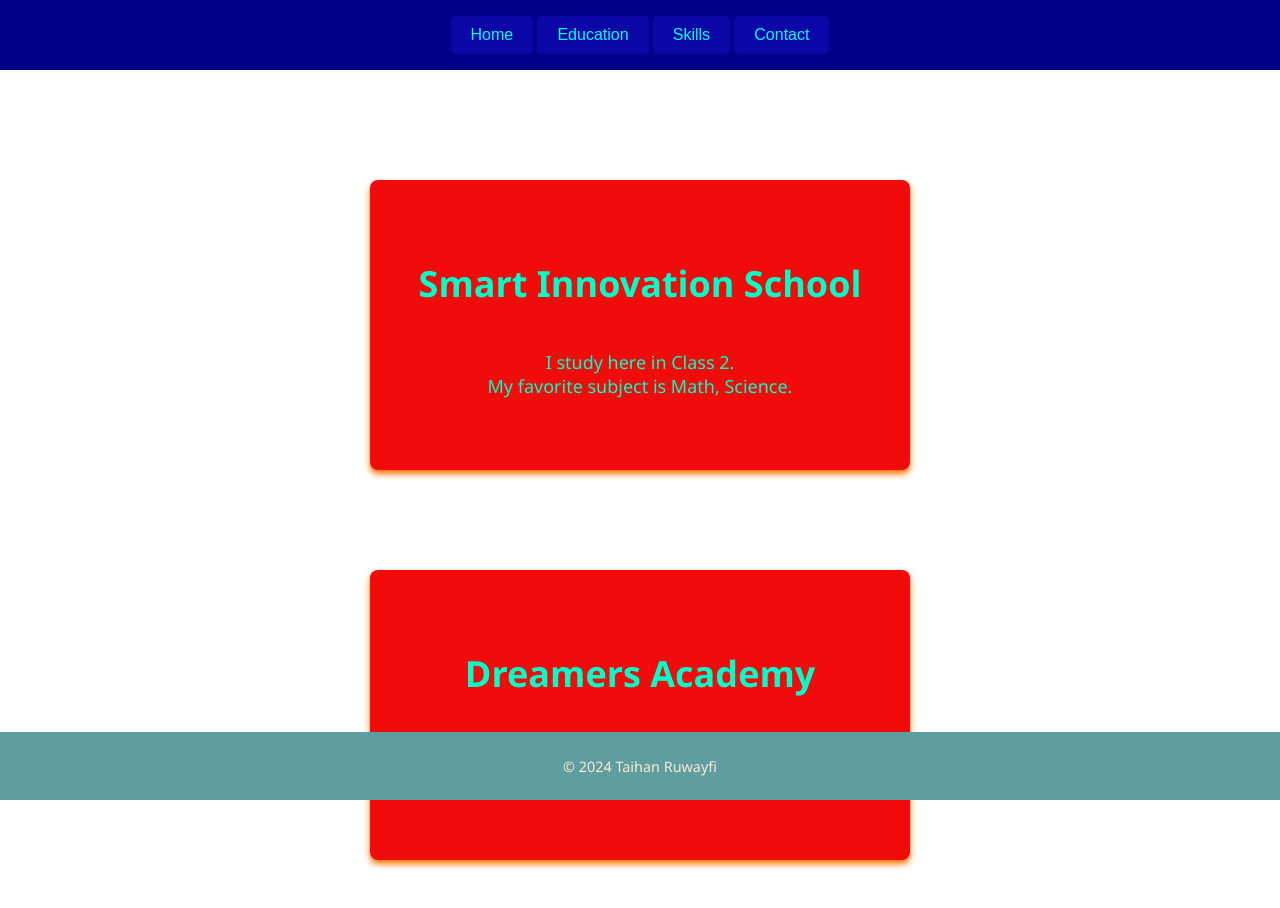
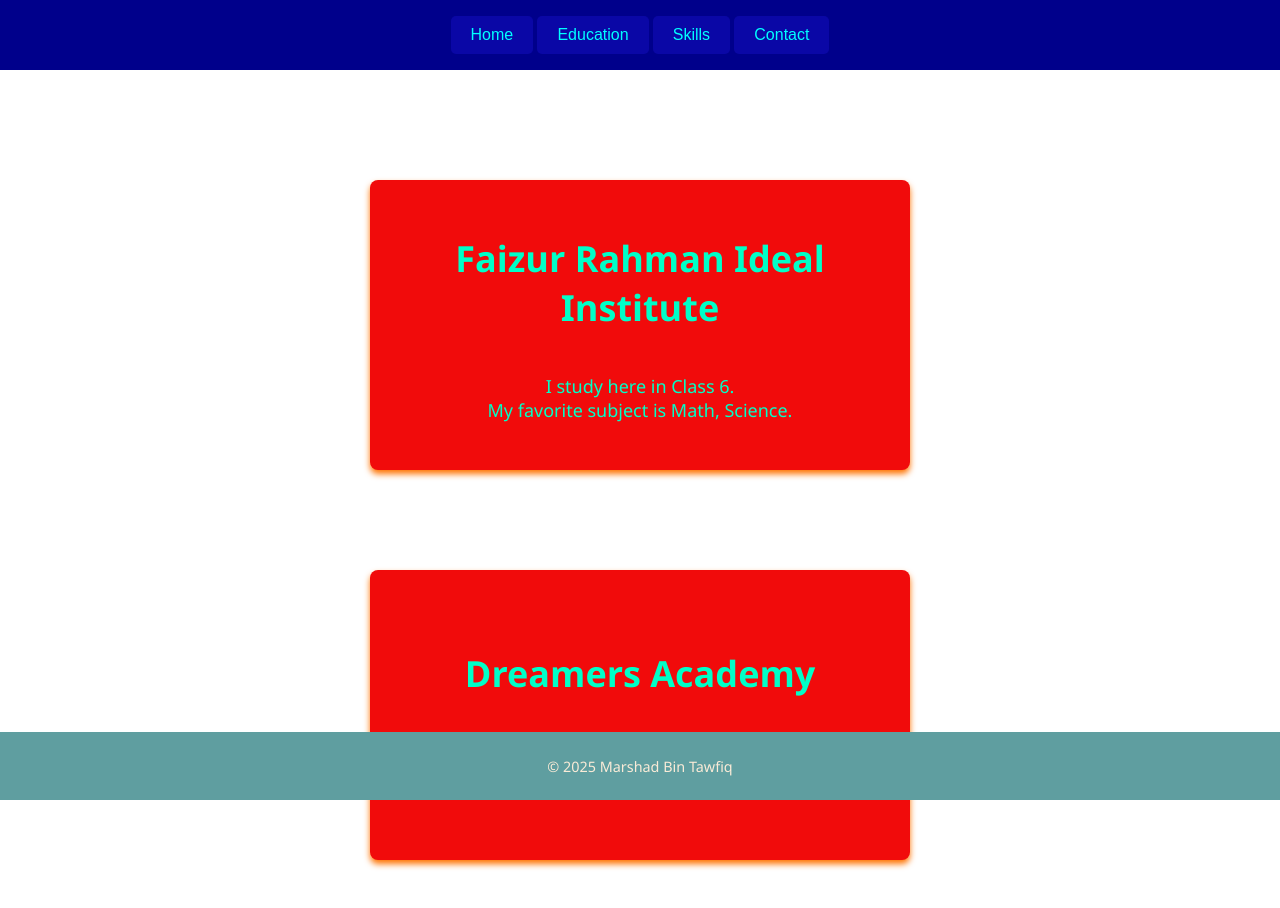
Before and after one commit to MB-Tawfiq/portfolio, a plain HTML site: page education.html in a window 1280 px wide. Drawn offline with Linux system fonts and the light colour scheme.

Commit message:
education.html

```diff
--- a/education.html
+++ b/education.html
@@ -3,7 +3,7 @@
 <head>
     <meta charset="UTF-8">
     <meta name="viewport" content="width=device-width, initial-scale=1.0">
-    <title>Education - Taihan Ruwayfi</title>
+    <title>Education - Marshad Bin Tawfiq</title>
     <link rel="stylesheet" href="style.css">
 </head>
 <body>
@@ -15,9 +15,9 @@
     </nav>
     <div class="main-content">
         <div class="sticky-box">
-            <h1>Smart Innovation School</h1>
+            <h1>Faizur Rahman Ideal Institute</h1>
             <p>
-                I study here in Class 2.<br>
+                I study here in Class 6.<br>
                 My favorite  subject is Math, Science. <br>
 
 
@@ -30,7 +30,7 @@
         </div>
     </div>
     <footer>
-        <p>&copy; 2024 Taihan Ruwayfi</p>
+        <p>&copy; 2025 Marshad Bin Tawfiq</p>
     </footer>
 </body>
 </html>
```
